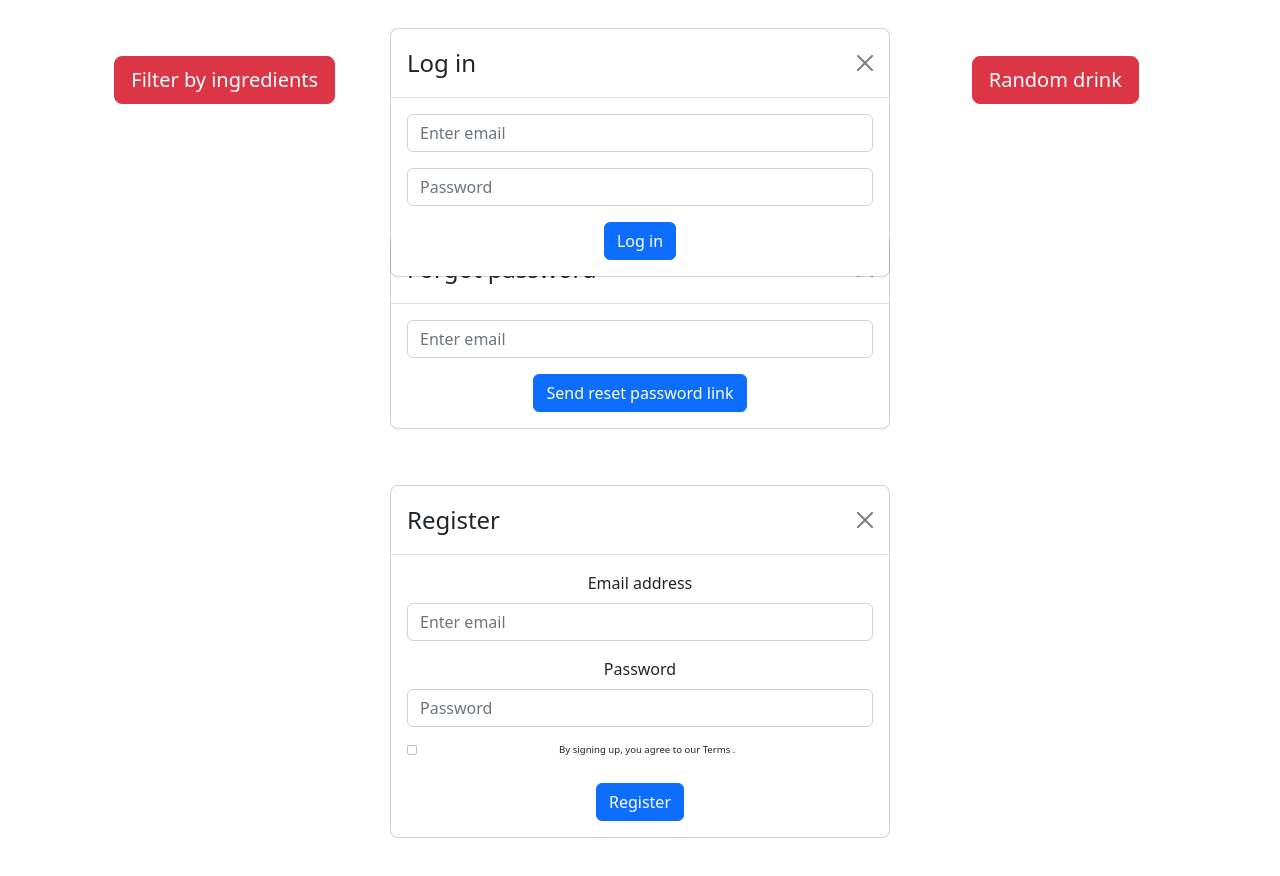
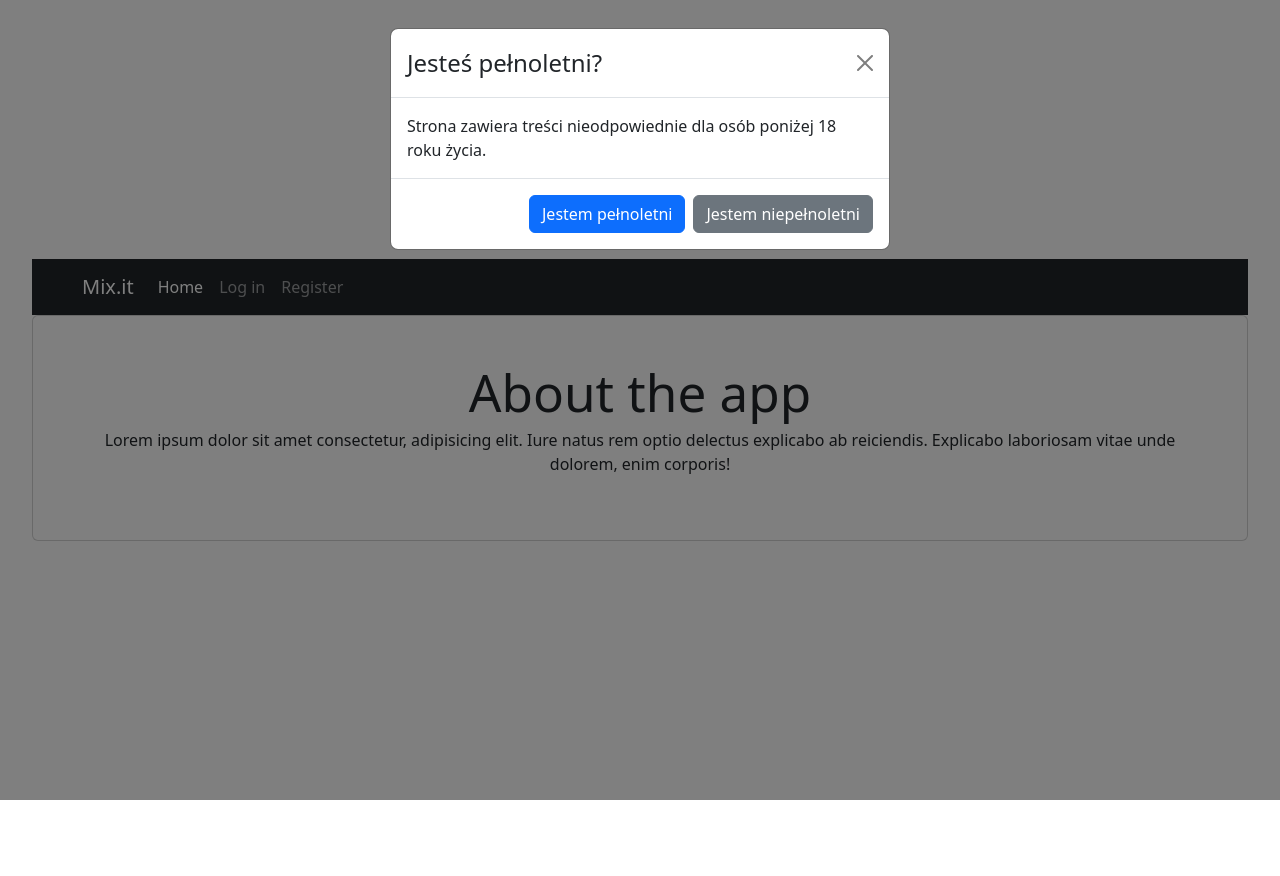
Before and after one commit to infoshareacademy/jfddr9-control-alt-react, a React (Vite) app: page / in a window 1280 px wide. Shown: the top 876 px of the page. After the commit the page ends 800 px from the top, so only its background shows below. Built offline with nearby package versions, Linux system fonts and the light colour scheme.

Commit message:
Addec modal logic and adult-only component.

```diff
--- a/src/App.tsx
+++ b/src/App.tsx
@@ -7,23 +7,40 @@ import { Carousel } from "./components/nav/Carousel";
 import { Login } from "./components/user/Login";
 import { Register } from "./components/user/Register";
 import { Forgotpassword } from "./components/user/Forgotpassword";
+import { useState } from "react";
+import { AdultOnly } from "./components/AdultOnly";
+import { NavbarComponent } from "./components/NavbarComponent";
+import { Home } from "./components/Home";
 
 const Contener = styled.div``;
 
 function App() {
   const text: any = useSelector((state) => state);
 
+  const [show, setShow] = useState(false);
+  const handleClose = () => setShow(false);
+  const handleShow = () => setShow(true);
+
+  const [showR, setShowR] = useState(false);
+  const handleCloseR = () => setShowR(false);
+  const handleShowR = () => setShowR(true);
   return (
     <Contener>
-      {text.exampleReducer.text}
+      <AdultOnly></AdultOnly>
+      <NavbarComponent
+        handleShow={handleShow}
+        handleShowR={handleShowR}
+      ></NavbarComponent>
+      <Login handleClose={handleClose} show={show} />
+      <Register handleCloseR={handleCloseR} showR={showR} />
       <Routes>
-        <Route path={"/home"} element={<div>home</div>} />
-        <Route path={"/login"} element={<div>login</div>} />
+        <Route path={"/"} element={<Home />} />
       </Routes>
-      <Carousel></Carousel>
-      <Login></Login>
-      <Forgotpassword></Forgotpassword>
-      <Register></Register>
+
+      {/* <Carousel></Carousel> */}
+      {/* <Login></Login> */}
+      {/* <Forgotpassword></Forgotpassword> */}
+      {/* <Register></Register> */}
     </Contener>
   );
 }
--- /dev/null
+++ b/src/components/AdultOnly.tsx
@@ -0,0 +1,33 @@
+import React, { useState } from "react";
+import Button from "react-bootstrap/Button";
+import Modal from "react-bootstrap/Modal";
+import styled from "styled-components";
+export function AdultOnly() {
+  const [show, setShow] = useState(true);
+  const handleClose = () => setShow(false);
+  return (
+    <>
+      <Modal
+        show={show}
+        onHide={handleClose}
+        backdrop="static"
+        keyboard={false}
+      >
+        <Modal.Header closeButton>
+          <Modal.Title>Jesteś pełnoletni?</Modal.Title>
+        </Modal.Header>
+        <Modal.Body>
+          Strona zawiera treści nieodpowiednie dla osób poniżej 18 roku życia.
+        </Modal.Body>
+        <Modal.Footer>
+          <Button variant="primary" onClick={handleClose}>
+            Jestem pełnoletni
+          </Button>
+          <Button variant="secondary" onClick={() => window.close()}>
+            Jestem niepełnoletni
+          </Button>
+        </Modal.Footer>
+      </Modal>
+    </>
+  );
+}
--- /dev/null
+++ b/src/components/Home.tsx
@@ -0,0 +1,17 @@
+import { Card } from "react-bootstrap";
+export const Home = () => {
+  return (
+    <>
+      <Card>
+        <Card.Body>
+          <h1>About the app</h1>
+          <p>
+            Lorem ipsum dolor sit amet consectetur, adipisicing elit. Iure natus
+            rem optio delectus explicabo ab reiciendis. Explicabo laboriosam
+            vitae unde dolorem, enim corporis!
+          </p>
+        </Card.Body>
+      </Card>
+    </>
+  );
+};
--- /dev/null
+++ b/src/components/NavbarComponent.tsx
@@ -0,0 +1,22 @@
+import Container from "react-bootstrap/Container";
+import Nav from "react-bootstrap/Nav";
+import Navbar from "react-bootstrap/Navbar";
+import { NavLink } from "react-router-dom";
+export const NavbarComponent = (props: any) => {
+  return (
+    <>
+      <Navbar bg="dark" variant="dark">
+        <Container>
+          <Navbar.Brand href="#home">Mix.it</Navbar.Brand>
+          <Nav className="me-auto">
+            <Nav.Link as={NavLink} to="/">
+              Home
+            </Nav.Link>
+            <Nav.Link onClick={props.handleShow}>Log in</Nav.Link>
+            <Nav.Link onClick={props.handleShowR}>Register</Nav.Link>
+          </Nav>
+        </Container>
+      </Navbar>
+    </>
+  );
+};
--- a/src/components/user/Login.jsx
+++ b/src/components/user/Login.jsx
@@ -2,12 +2,9 @@ import Button from "react-bootstrap/Button";
 import Modal from "react-bootstrap/Modal";
 import Form from "react-bootstrap/Form";
 
-export const Login = () => {
+export const Login = (props) => {
   return (
-    <div
-      className="modal show"
-      style={{ display: "block", position: "absolute", top: "0", left: "0" }}
-    >
+    <Modal show={props.show} onHide={props.handleClose}>
       <Modal.Dialog>
         <Modal.Header closeButton>
           <Modal.Title>Log in</Modal.Title>
@@ -26,9 +23,12 @@ export const Login = () => {
             <Button variant="primary" type="submit">
               Log in
             </Button>
+            <Button variant="secondary" onClick={props.handleClose}>
+              Close
+            </Button>
           </Form>
         </Modal.Body>
       </Modal.Dialog>
-    </div>
+    </Modal>
   );
 };
--- a/src/components/user/Register.jsx
+++ b/src/components/user/Register.jsx
@@ -2,11 +2,14 @@ import Button from "react-bootstrap/Button";
 import Modal from "react-bootstrap/Modal";
 import Form from "react-bootstrap/Form";
 
-export const Register = () => {
+export const Register = (props) => {
+  console.log(props.showR);
   return (
-    <div
-      className="modal show"
-      style={{ display: "block", position: "initial" }}
+    <Modal
+      show={props.showR}
+      onHide={props.handleCloseR}
+      // className="modal show"
+      // style={{ display: "block", position: "initial" }}
     >
       <Modal.Dialog>
         <Modal.Header closeButton>
@@ -15,11 +18,11 @@ export const Register = () => {
 
         <Modal.Body>
           <Form>
-            <Form.Group className="mb-3" controlId="formBasicEmail">
+            {/* <Form.Group className="mb-3" controlId="formBasicEmail">
               <Form.Label>Email address</Form.Label>
               <Form.Control type="email" placeholder="Enter email" />
               <Form.Text className="text-muted"></Form.Text>
-            </Form.Group>
+            </Form.Group> */}
 
             <Form.Group className="mb-3" controlId="formBasicPassword">
               <Form.Label>Password</Form.Label>
@@ -32,12 +35,15 @@ export const Register = () => {
                 label="By signing up, you agree to our Terms ."
               />
             </Form.Group>
-            <Button variant="primary" type="submit">
+            <Button variant="secondary" onClick={props.handleCloseR}>
+              Close
+            </Button>
+            <Button variant="primary" onClick={props.handleCloseR}>
               Register
             </Button>
           </Form>
         </Modal.Body>
       </Modal.Dialog>
-    </div>
+    </Modal>
   );
 };
```
Also changed, not shown: 1 other file (tests, documents, lock files or other folders).
